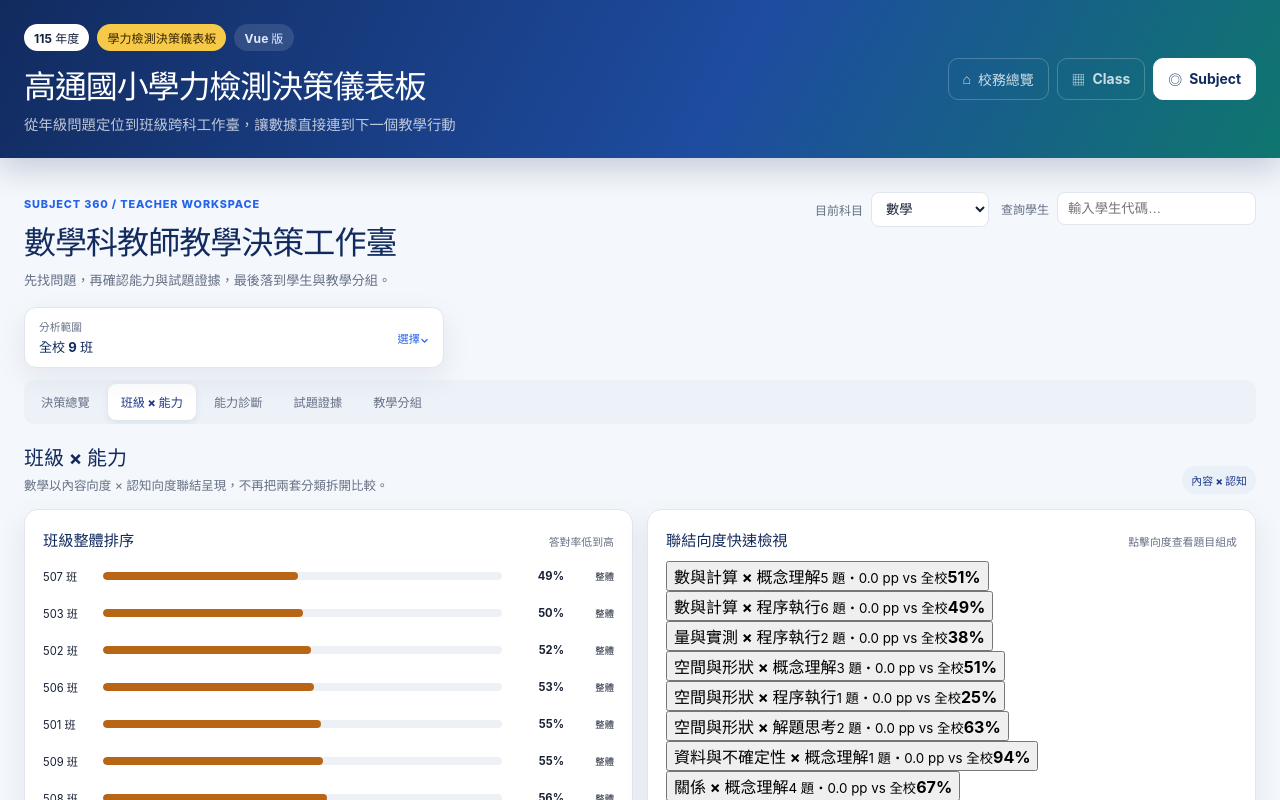
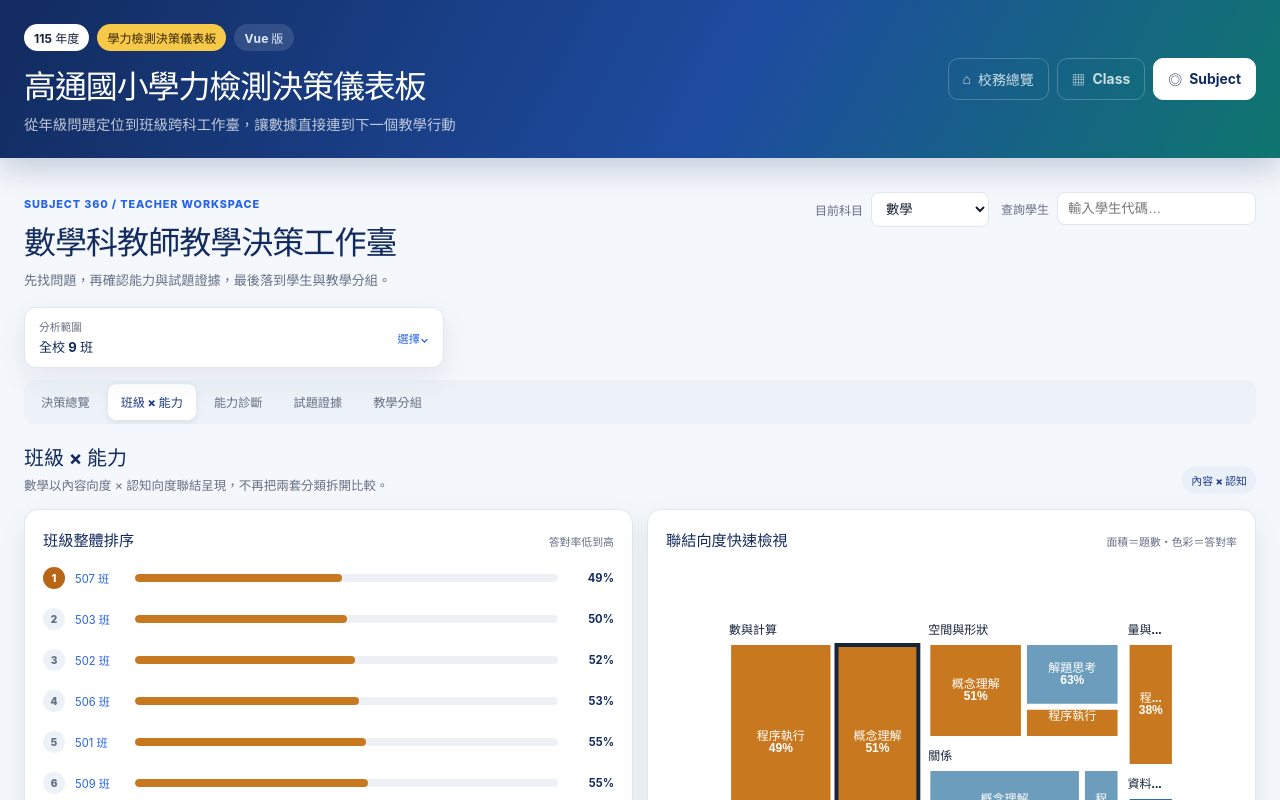
Before and after one commit to SAAA-ntcu/gaotong-dashboard, a Vue app: page /subject in a window 1280 px wide. Both pictures are taken after a click on the button "507 班". Shown: the top 800 px of the page. Built offline with nearby package versions, Linux system fonts and the light colour scheme.

Commit message:
feat: replace dimension list with treemap

```diff
--- a/src/components/SubjectClasses.vue
+++ b/src/components/SubjectClasses.vue
@@ -19,6 +19,63 @@ const dimensionRows = computed(() => activeDimension.value ? getClassIds(props.s
   return { classId, stat, students: getStudentsForLinkedDimension(props.subject, [classId], activeDimension.value) };
 }).sort((a, b) => (a.stat?.rate ?? 1) - (b.stat?.rate ?? 1)) : []);
 const dimensionCards = computed(() => dimensions.value.map((dimension) => linkedDimensionPriority(props.subject, dimension, props.selectedClasses)));
+function dimensionColor(rate) {
+  if (rate == null) return '#cbd7e5';
+  if (rate < 0.6) return '#c8791f';
+  if (rate < 0.75) return '#6d9dbd';
+  return '#2f6fb1';
+}
+const dimensionTreemap = computed(() => {
+  const priorityByKey = new Map(dimensionCards.value.map((card) => [card.dimension.key, card]));
+  const leaf = (dimension) => {
+    const priority = priorityByKey.get(dimension.key);
+    const selected = priority?.selected?.rate;
+    return {
+      name: dimension.cognitiveKey || dimension.label || dimension.key,
+      value: Math.max(dimension.items.length, 1),
+      dimensionKey: dimension.key,
+      rate: selected,
+      gap: priority?.gap,
+      itemCount: dimension.items.length,
+      itemStyle: {
+        color: dimensionColor(selected),
+        borderColor: activeDimension.value?.key === dimension.key ? '#17243d' : '#fff',
+        borderWidth: activeDimension.value?.key === dimension.key ? 4 : 2
+      }
+    };
+  };
+  if (!hasCognitive.value) return dimensions.value.map(leaf);
+  const groups = new Map();
+  dimensions.value.forEach((dimension) => {
+    const key = dimension.contentKey || dimension.key;
+    if (!groups.has(key)) groups.set(key, { name: key, children: [] });
+    groups.get(key).children.push(leaf(dimension));
+  });
+  return [...groups.values()];
+});
+const dimensionTreemapChart = computed(() => ({
+  animation: false,
+  tooltip: {
+    formatter: (params) => {
+      const data = params.data;
+      if (!data?.dimensionKey) return `${data?.name || ''}<br/>內容向度群組`;
+      return `${data.name}<br/>題數：${data.itemCount}<br/>所選範圍：${formatPercent(data.rate)}<br/>與全校：${formatPoints(data.gap)}`;
+    }
+  },
+  series: [{
+    type: 'treemap',
+    data: dimensionTreemap.value,
+    roam: false,
+    nodeClick: false,
+    breadcrumb: { show: false },
+    squareRatio: 1.15,
+    visibleMin: 1,
+    upperLabel: { show: hasCognitive.value, height: 25, color: '#17243d', fontSize: 12, fontWeight: 800 },
+    label: { show: true, formatter: (params) => params.data?.dimensionKey ? `${params.data.name}\n${formatPercent(params.data.rate)}` : params.name, color: '#fff', fontSize: 12, fontWeight: 800, overflow: 'truncate' },
+    itemStyle: { borderColor: '#fff', borderWidth: 3, gapWidth: 3 },
+    levels: [{ itemStyle: { borderColor: '#fff', borderWidth: 4, gapWidth: 4 }, label: { show: false } }, { itemStyle: { borderColor: '#fff', borderWidth: 2, gapWidth: 2 } }]
+  }]
+}));
 const matrixRows = computed(() => getClassIds(props.subject).map((classId) => ({
   classId,
   cells: dimensions.value.map((dimension) => ({
@@ -62,6 +119,10 @@ function chooseDimension(dimension) {
   selectedDimension.value = dimension.key;
   if (evidenceCell.value && evidenceCell.value.dimensionKey !== dimension.key) evidenceCell.value = null;
 }
+function treemapClick(params) {
+  const dimension = dimensions.value.find((candidate) => candidate.key === params.data?.dimensionKey);
+  if (dimension) chooseDimension(dimension);
+}
 function showEvidence(classId) {
   if (activeDimension.value) evidenceCell.value = { classId, dimensionKey: activeDimension.value.key };
 }
@@ -84,22 +145,19 @@ function chartClick(params) {
       <div><h2>班級 × 能力</h2><p>{{ hasCognitive ? '數學以內容向度 × 認知向度聯結呈現，不再把兩套分類拆開比較。' : '依內容向度定位班級差異，再下鑽到題目與學生證據。' }}</p></div>
       <span class="subject360-badge">{{ hasCognitive ? '內容 × 認知' : '內容向度' }}</span>
     </div>
-
     <div class="subject360-grid subject360-grid-2">
       <article class="subject360-card">
         <div class="subject360-card-head"><h3>班級整體排序</h3><span>答對率低到高</span></div>
-        <div class="subject360-class-table">
-          <button v-for="row in classRows.slice(0, 8)" :key="row.classId" type="button" @click="emit('select-class', row.classId)"><span>{{ row.classId }} 班</span><i><em :style="{ width: `${Math.max(1, (row.stat.rate || 0) * 100)}%` }" :class="{ low: row.stat.rate < 0.6 }" /></i><strong>{{ formatPercent(row.stat.rate) }}</strong><small>整體</small></button>
+        <div class="subject360-class-ranking">
+          <button v-for="(row, index) in classRows" :key="row.classId" type="button" class="subject360-class-rank-row" @click="emit('select-class', row.classId)"><span class="subject360-class-rank">{{ index + 1 }}</span><span class="subject360-class-name">{{ row.classId }} 班</span><i><em :style="{ width: `${Math.max(1, (row.stat.rate || 0) * 100)}%` }" :class="{ low: row.stat.rate < 0.6 }" /></i><strong>{{ formatPercent(row.stat.rate) }}</strong></button>
         </div>
-        <p class="subject360-caption">點擊班級可鎖定目前分析範圍；詳細定位回到下方聯結熱圖。</p>
+        <p class="subject360-caption">點擊班級可鎖定目前分析範圍；向度定位請查看右側樹狀圖。</p>
       </article>
       <article class="subject360-card">
-        <div class="subject360-card-head"><h3>聯結向度快速檢視</h3><span>點擊向度查看題目組成</span></div>
-        <div class="subject360-dimension-list">
-          <button v-for="card in dimensionCards" :key="card.dimension.key" type="button" :class="{ active: activeDimension?.key === card.dimension.key }" @click="chooseDimension(card.dimension)">
-            <span><strong>{{ card.dimension.label || card.dimension.key }}</strong><small>{{ card.dimension.items.length }} 題・{{ formatPoints(card.gap) }} vs 全校</small></span><b>{{ formatPercent(card.selected?.rate) }}</b>
-          </button>
-        </div>
+        <div class="subject360-card-head"><h3>聯結向度快速檢視</h3><span>面積＝題數・色彩＝答對率</span></div>
+        <Subject360Chart v-if="dimensions.length" :option="dimensionTreemapChart" :height="320" :aria-label="hasCognitive ? '內容與認知聯結向度樹狀圖' : '內容向度樹狀圖'" @chart-click="treemapClick" />
+        <p v-else class="subject360-empty">目前沒有可用向度資料。</p>
+        <p class="subject360-caption">數學以內容向度分組、認知向度分格；點擊格子查看題目組成與班級證據。</p>
       </article>
     </div>
 
--- a/src/styles/tokens.css
+++ b/src/styles/tokens.css
@@ -535,3 +535,16 @@ button.subject360-tag { cursor: pointer; }
   .subject360-class-table-row { grid-template-columns: 1fr; gap: 2px; }
   .subject360-class-table-row .subject360-student-trigger { justify-self: end; }
 }
+.subject360-class-ranking { display: grid; gap: 7px; }
+.subject360-class-rank-row { display: grid; grid-template-columns: 24px 52px minmax(80px, 1fr) 48px; align-items: center; gap: 8px; width: 100%; padding: 6px 0; border: 0; color: var(--ink); background: transparent; text-align: left; font-size: 0.7rem; }
+.subject360-class-rank-row:hover { color: var(--blue); }
+.subject360-class-rank { display: grid; place-items: center; width: 22px; height: 22px; border-radius: 50%; color: var(--muted); background: #edf2f8; font-size: 0.62rem; font-weight: 900; }
+.subject360-class-rank-row:first-child .subject360-class-rank { color: #fff; background: #b86616; }
+.subject360-class-name { color: var(--blue); white-space: nowrap; }
+.subject360-class-rank-row i { display: block; height: 8px; overflow: hidden; border-radius: 999px; background: #edf1f6; }
+.subject360-class-rank-row em { display: block; height: 100%; border-radius: inherit; background: #c8791f; }
+.subject360-class-rank-row em.low { background: #c8791f; }
+.subject360-class-rank-row strong { color: var(--navy); text-align: right; }
+@media (max-width: 700px) {
+  .subject360-class-rank-row { grid-template-columns: 24px 48px minmax(70px, 1fr) 45px; }
+}
```
